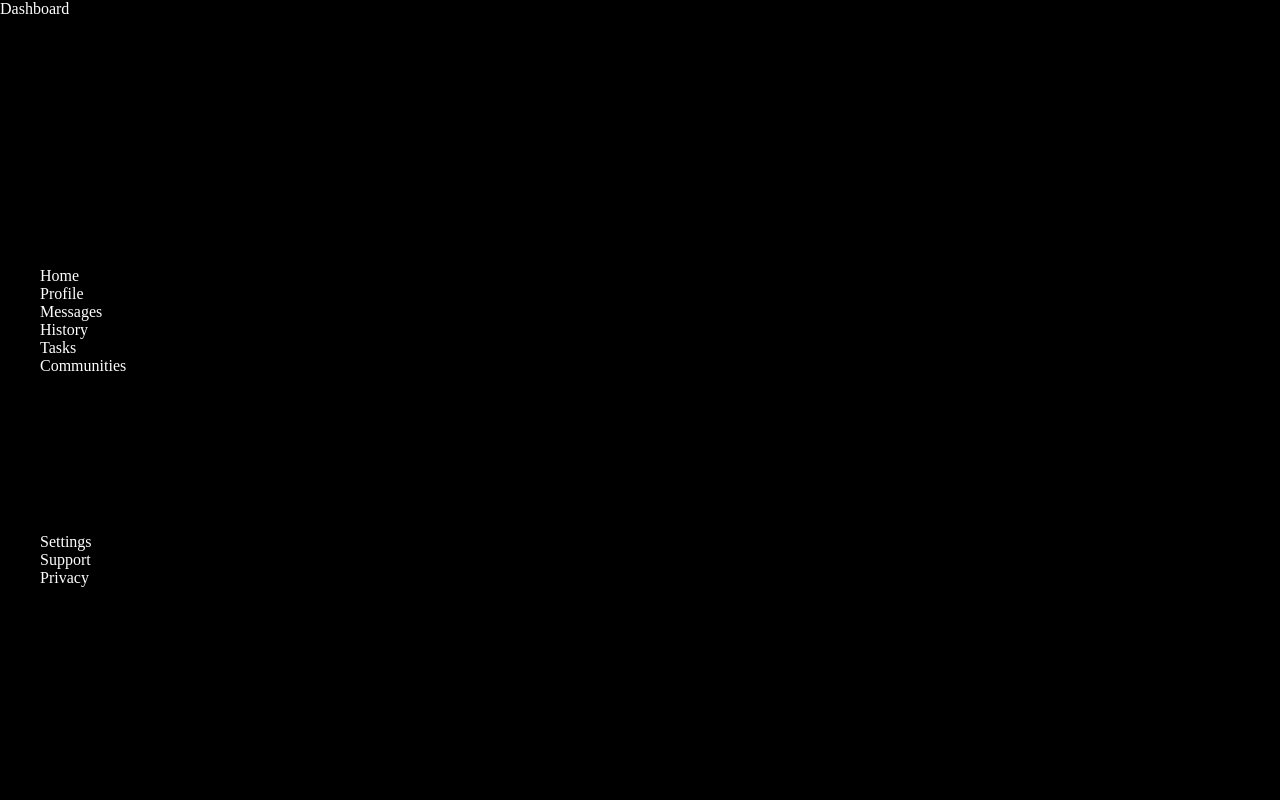
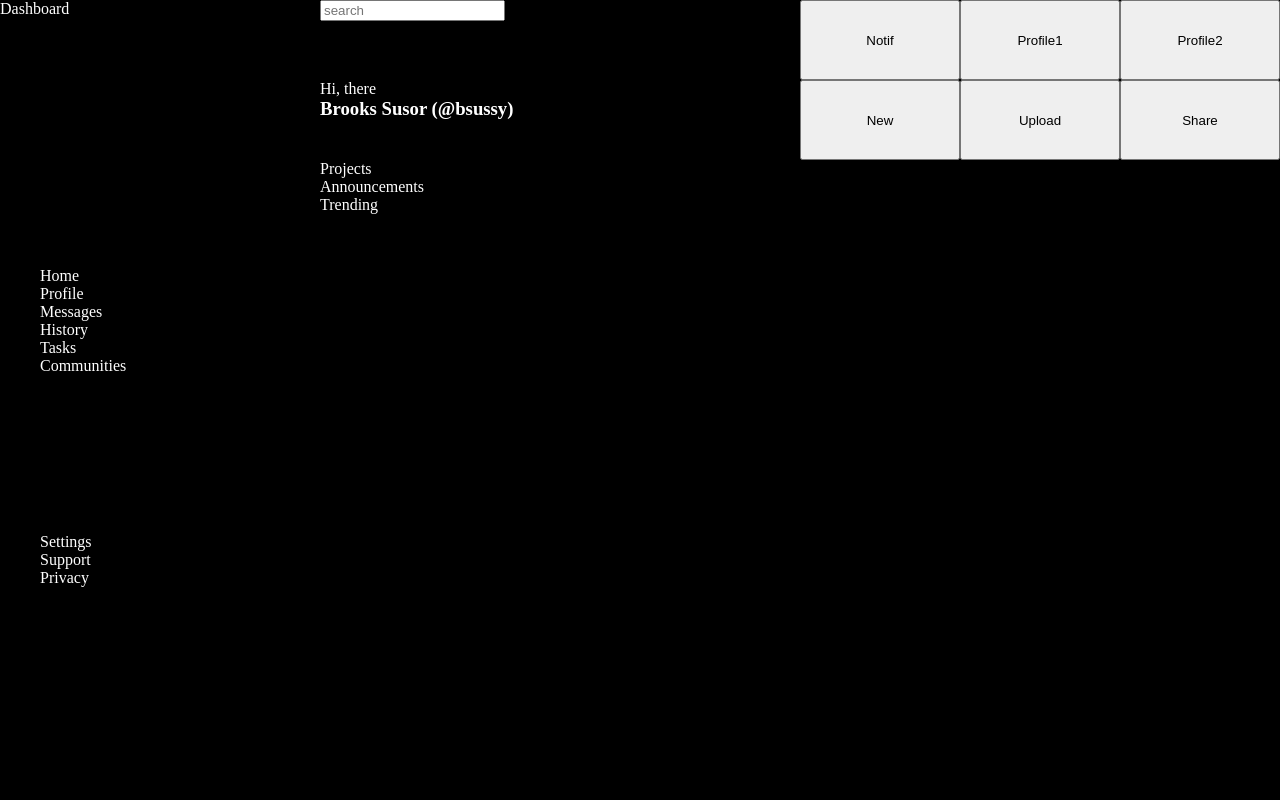
Before and after one commit to BrooksSuz/adminDashboard, a plain HTML site: page index.html in a window 1280 px wide. Drawn offline with Linux system fonts and the light colour scheme.

Commit message:
Create basic btn grid

```diff
--- a/index.html
+++ b/index.html
@@ -31,15 +31,40 @@
         <li class="settings"><a href="#">Settings</a></li>
         <li class="support"><a href="#">Support</a></li>
         <li class="privacy"><a href="#">Privacy</a></li>
+
       </ul>
 
     </div>
 
     <header class="header">
 
+      <div class="container-search"><input type="text" placeholder="search"></div>
+      <div class="container-user-info">
+
+        <p>Hi, there</p>
+        <h3>Brooks Susor (@bsussy)</h3>
+
+      </div>
+      <div class="container-buttons">
+
+        <button class="notif">Notif</button>
+        <button class="profile1">Profile1</button>
+        <button class="profile2">Profile2</button>
+        <button class="new">New</button>
+        <button class="upload">Upload</button>
+        <button class="share">Share</button>
+
+      </div>
+
     </header>
 
     <div class="main-content">
+
+      <div class="projects">Projects</div>
+
+      <div class="announcements">Announcements</div>
+
+      <div class="trending">Trending</div>
 
     </div>
 
--- a/main.css
+++ b/main.css
@@ -47,6 +47,52 @@ body {
 
 .header {
   grid-area: header;
+  display: grid;
+  grid-template: 1fr 1fr / 1fr 1fr;
+  grid-template-areas:
+  "c-search c-buttons"
+  "c-user-info c-buttons";
+}
+
+.container-search {
+  grid-area: c-search;
+}
+
+.container-user-info {
+  grid-area: c-user-info;
+}
+
+.container-buttons {
+  grid-area: c-buttons;
+  display: grid;
+  grid-template: repeat(2, 1fr) / repeat(3, 1fr);
+  grid-template-areas:
+  "notif profile1 profile2"
+  "new upload share";
+}
+
+.notif {
+  grid-area: notif;
+}
+
+.profile1 {
+  grid-area: profile1;
+}
+
+.profile2 {
+  grid-area: profile2;
+}
+
+.new {
+  grid-area: new;
+}
+
+.upload {
+  grid-area: upload;
+}
+
+.share {
+  grid-area: share;
 }
 
 .main-content {
@@ -60,3 +106,7 @@ ul {
 a {
   text-decoration: none;
 }
+
+button {
+  color: black;
+}
```
